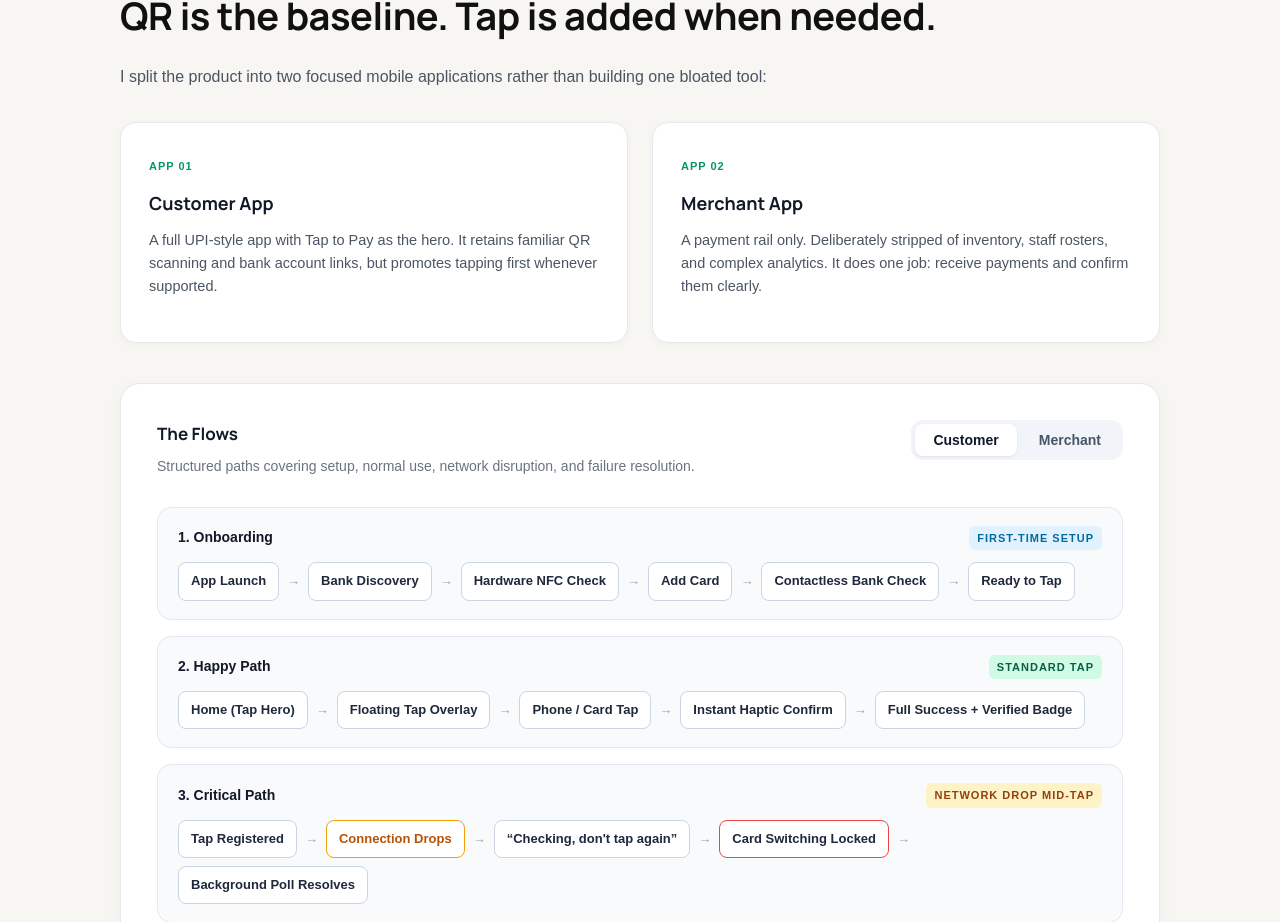
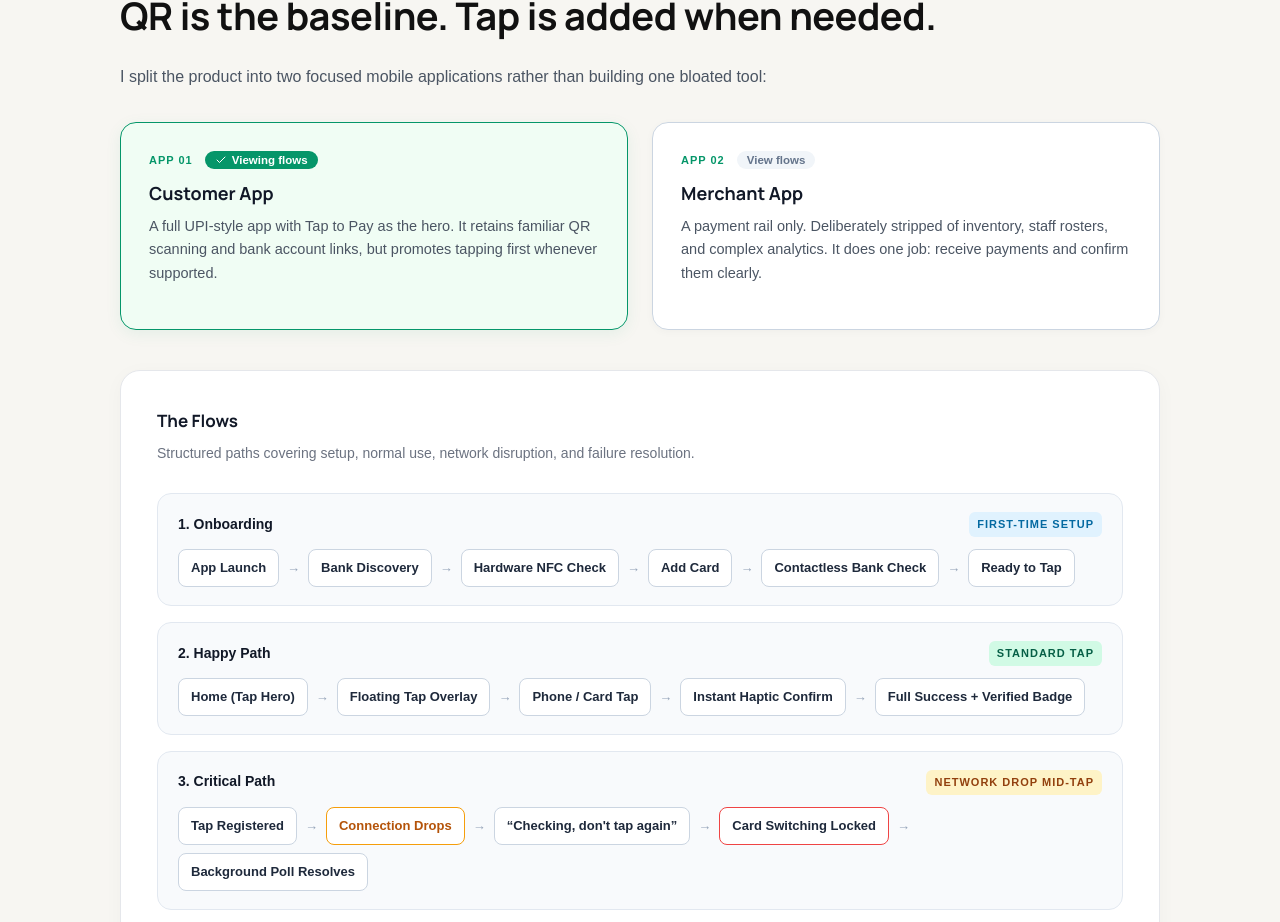
Before and after one commit to nithinnareshrk/Portfolio-2026, a Next.js app: page /works/rupetap in a window 1280 px wide. Shown: the part 3298-4220 px from the top of the page. Built offline with nearby package versions, Linux system fonts and the light colour scheme; a web font is replaced by a local one.

Commit message:
Make Product Shape app cards the tabs for The Flows

```diff
--- a/src/app/(without-sidebar)/works/rupetap/page.module.css
+++ b/src/app/(without-sidebar)/works/rupetap/page.module.css
@@ -378,10 +378,42 @@
 
 .appShapeCard {
   background: #ffffff;
-  border: 1px solid #e5e7eb;
+  border: 1.5px solid #cbd5e1;
   border-radius: 16px;
   padding: 28px;
   box-shadow: 0 2px 8px rgba(0, 0, 0, 0.03);
+  text-align: left;
+  cursor: pointer;
+  transition: border-color 0.2s ease, background-color 0.2s ease, transform 0.2s ease, box-shadow 0.2s ease;
+  display: flex;
+  flex-direction: column;
+  width: 100%;
+  font-family: inherit;
+}
+
+.appShapeCard:hover {
+  border-color: #059669;
+  transform: translateY(-2px);
+  box-shadow: 0 6px 16px rgba(0, 0, 0, 0.05);
+}
+
+.appShapeCard:focus-visible {
+  outline: 2px solid #059669;
+  outline-offset: 2px;
+}
+
+.appShapeCardActive {
+  background: #f0fdf4;
+  border-color: #059669;
+  box-shadow: 0 4px 16px rgba(5, 150, 105, 0.08);
+}
+
+.appShapeCardTop {
+  display: flex;
+  align-items: center;
+  justify-content: space-between;
+  gap: 12px;
+  margin-bottom: 12px;
 }
 
 .appShapeBadge {
@@ -391,7 +423,24 @@
   color: #059669;
   letter-spacing: 1px;
   text-transform: uppercase;
-  margin-bottom: 12px;
+}
+
+.appShapeTabIndicator {
+  display: inline-flex;
+  align-items: center;
+  gap: 5px;
+  font-size: 11.5px;
+  font-weight: 700;
+  padding: 3px 10px;
+  border-radius: 999px;
+  background: #f1f5f9;
+  color: #64748b;
+  transition: background-color 0.2s ease, color 0.2s ease;
+}
+
+.appShapeTabIndicatorActive {
+  background: #059669;
+  color: #ffffff;
 }
 
 .appShapeTitle {
--- a/src/app/(without-sidebar)/works/rupetap/page.tsx
+++ b/src/app/(without-sidebar)/works/rupetap/page.tsx
@@ -561,22 +561,88 @@ export default function RupeTapPage() {
             </p>
           </div>
 
-          <div className={styles.productShapeRow}>
-            <div className={styles.appShapeCard}>
-              <span className={styles.appShapeBadge}>APP 01</span>
+          <div
+            className={styles.productShapeRow}
+            role="tablist"
+            aria-label="Select app to view flows"
+          >
+            <button
+              type="button"
+              role="tab"
+              id="flow-tab-customer"
+              aria-selected={activeFlowTab === "customer"}
+              aria-controls="flow-panel-customer"
+              tabIndex={activeFlowTab === "customer" ? 0 : -1}
+              className={`${styles.appShapeCard} ${activeFlowTab === "customer" ? styles.appShapeCardActive : ""}`}
+              onClick={() => setActiveFlowTab("customer")}
+              onKeyDown={(e) => {
+                if (e.key === "ArrowRight" || e.key === "ArrowLeft") {
+                  e.preventDefault();
+                  setActiveFlowTab("merchant");
+                  document.getElementById("flow-tab-merchant")?.focus();
+                }
+              }}
+            >
+              <div className={styles.appShapeCardTop}>
+                <span className={styles.appShapeBadge}>APP 01</span>
+                <span
+                  className={`${styles.appShapeTabIndicator} ${
+                    activeFlowTab === "customer" ? styles.appShapeTabIndicatorActive : ""
+                  }`}
+                >
+                  {activeFlowTab === "customer" ? (
+                    <>
+                      <Check size={12} /> Viewing flows
+                    </>
+                  ) : (
+                    "View flows"
+                  )}
+                </span>
+              </div>
               <h3 className={styles.appShapeTitle}>Customer App</h3>
               <p className={styles.appShapeDesc}>
                 A full UPI-style app with Tap to Pay as the hero. It retains familiar QR scanning and bank account links, but promotes tapping first whenever supported.
               </p>
-            </div>
-
-            <div className={styles.appShapeCard}>
-              <span className={styles.appShapeBadge}>APP 02</span>
+            </button>
+
+            <button
+              type="button"
+              role="tab"
+              id="flow-tab-merchant"
+              aria-selected={activeFlowTab === "merchant"}
+              aria-controls="flow-panel-merchant"
+              tabIndex={activeFlowTab === "merchant" ? 0 : -1}
+              className={`${styles.appShapeCard} ${activeFlowTab === "merchant" ? styles.appShapeCardActive : ""}`}
+              onClick={() => setActiveFlowTab("merchant")}
+              onKeyDown={(e) => {
+                if (e.key === "ArrowLeft" || e.key === "ArrowRight") {
+                  e.preventDefault();
+                  setActiveFlowTab("customer");
+                  document.getElementById("flow-tab-customer")?.focus();
+                }
+              }}
+            >
+              <div className={styles.appShapeCardTop}>
+                <span className={styles.appShapeBadge}>APP 02</span>
+                <span
+                  className={`${styles.appShapeTabIndicator} ${
+                    activeFlowTab === "merchant" ? styles.appShapeTabIndicatorActive : ""
+                  }`}
+                >
+                  {activeFlowTab === "merchant" ? (
+                    <>
+                      <Check size={12} /> Viewing flows
+                    </>
+                  ) : (
+                    "View flows"
+                  )}
+                </span>
+              </div>
               <h3 className={styles.appShapeTitle}>Merchant App</h3>
               <p className={styles.appShapeDesc}>
                 A payment rail only. Deliberately stripped of inventory, staff rosters, and complex analytics. It does one job: receive payments and confirm them clearly.
               </p>
-            </div>
+            </button>
           </div>
 
           {/* Customer & Merchant Flows Diagram */}
@@ -589,47 +655,6 @@ export default function RupeTapPage() {
                     ? "Structured paths covering setup, normal use, network disruption, and failure resolution."
                     : "Structured paths covering setup, normal use, network disruption, failure resolution, and device recovery."}
                 </div>
-              </div>
-
-              <div className={styles.galleryTabs} role="tablist" aria-label="Select app flows">
-                <button
-                  type="button"
-                  role="tab"
-                  id="flow-tab-customer"
-                  aria-selected={activeFlowTab === "customer"}
-                  aria-controls="flow-panel-customer"
-                  tabIndex={activeFlowTab === "customer" ? 0 : -1}
-                  className={`${styles.galleryTabBtn} ${activeFlowTab === "customer" ? styles.galleryTabBtnActive : ""}`}
-                  onClick={() => setActiveFlowTab("customer")}
-                  onKeyDown={(e) => {
-                    if (e.key === "ArrowRight" || e.key === "ArrowLeft") {
-                      e.preventDefault();
-                      setActiveFlowTab("merchant");
-                      document.getElementById("flow-tab-merchant")?.focus();
-                    }
-                  }}
-                >
-                  Customer
-                </button>
-                <button
-                  type="button"
-                  role="tab"
-                  id="flow-tab-merchant"
-                  aria-selected={activeFlowTab === "merchant"}
-                  aria-controls="flow-panel-merchant"
-                  tabIndex={activeFlowTab === "merchant" ? 0 : -1}
-                  className={`${styles.galleryTabBtn} ${activeFlowTab === "merchant" ? styles.galleryTabBtnActive : ""}`}
-                  onClick={() => setActiveFlowTab("merchant")}
-                  onKeyDown={(e) => {
-                    if (e.key === "ArrowLeft" || e.key === "ArrowRight") {
-                      e.preventDefault();
-                      setActiveFlowTab("customer");
-                      document.getElementById("flow-tab-customer")?.focus();
-                    }
-                  }}
-                >
-                  Merchant
-                </button>
               </div>
             </div>
 
```
